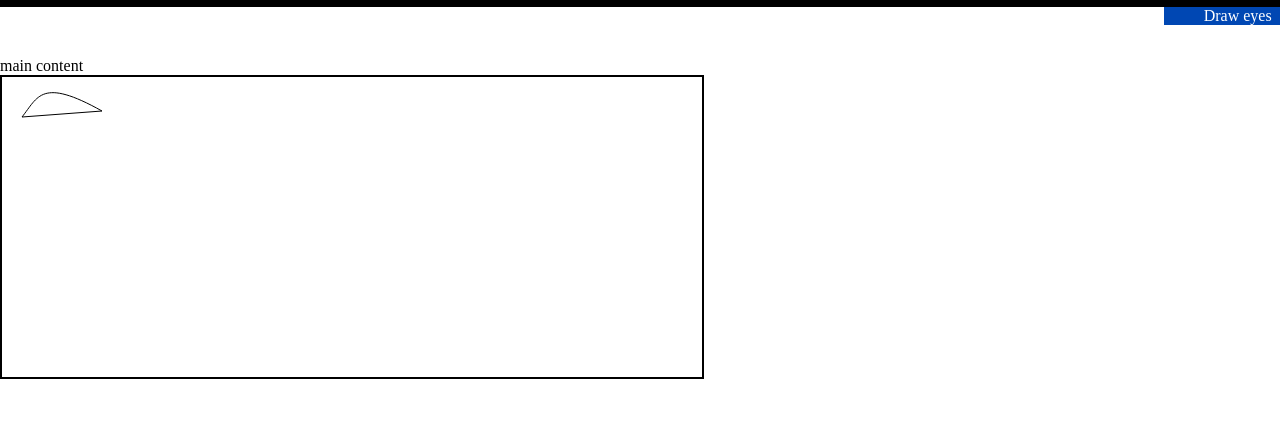
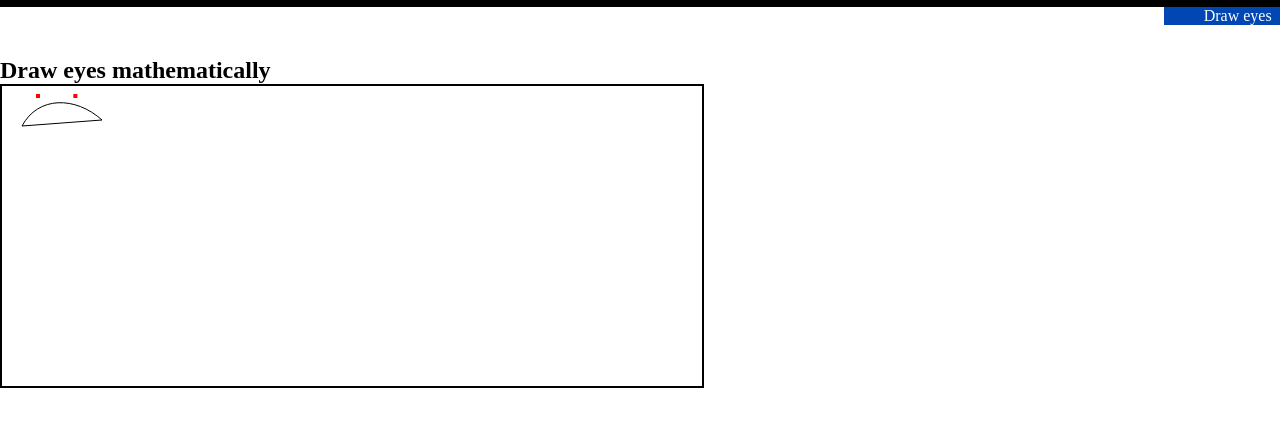
Before and after one commit to BieleczkiGergo/Anime_sketcher, a plain HTML site: page draw_eye.html in a window 1280 px wide. Shown: the part 60-486 px from the top of the page. Drawn offline with Linux system fonts and the light colour scheme.

Commit message:
Mesed around more with eyes

```diff
--- a/draw_eye.html
+++ b/draw_eye.html
@@ -23,7 +23,7 @@
     </header>
     <div class="main-content">
         <section>
-            main content
+            <h1>Draw eyes mathematically</h1>
             <div class="drawPanel">
                 <canvas width="700" height="300" id="sketch">
 
--- a/eyes.js
+++ b/eyes.js
@@ -13,19 +13,33 @@ function setup(){
 }
 
 function drawTest(){
-    drawEyeFrame(20, 40, 80, 10, 0.6, 2);
+    drawEyeFrame(20, 40, 80, 10, 0.6, 3);
 
 }
 
 function drawEyeFrame(sx, sy, w, h, slope, upCurve){
     //Starting x & y position, width, height, eye slope
+    //Evaluate points for bezier curves
+    let cp1x = sx+ w*(1/5);
+    let cp1y = sy - h*upCurve;
+    let cp2x = sx + w - w*(1/5/slope);
+    let cp2y = sy - h*upCurve;
+
+    //Mark points
+    markPoint(cp1x, cp1y);
+    markPoint(cp2x, cp2y);
+
+    //Draw object
+    //Begin path
     ctx.beginPath();
     ctx.moveTo(sx, sy);
+
+    //Upper curve
     ctx.bezierCurveTo(
-        sx+ w*(1/5),        //control point 1 x
-        sy - h*upCurve,     //control point 1 y
-        sx + w*(4/10)*slope,       //control point 2 x
-        sy - h*upCurve*2,     //control point 2 y
+        cp1x,        //control point 1 x
+        cp1y,     //control point 1 y
+        cp2x,       //control point 2 x
+        cp2y,     //control point 2 y
         sx+w,               //end point x
         sy - slope*h        //end point y
     );
@@ -35,5 +49,19 @@ function drawEyeFrame(sx, sy, w, h, slope, upCurve){
     ctx.stroke();
 }
 
+function markPoint(x, y){
+    let size = 2;
+    ctx.beginPath();
+    ctx.fillStyle = "red";
+    ctx.moveTo(x-size, y-size);
+    ctx.lineTo(x+size, y-size),
+    ctx.lineTo(x+size, y+size);
+    ctx.lineTo(x-size, y+size);
+
+    ctx.closePath();
+    ctx.fill();
+
+}
+
 setup();
 drawTest();
```
Also changed, not shown: cached.txt (added).
